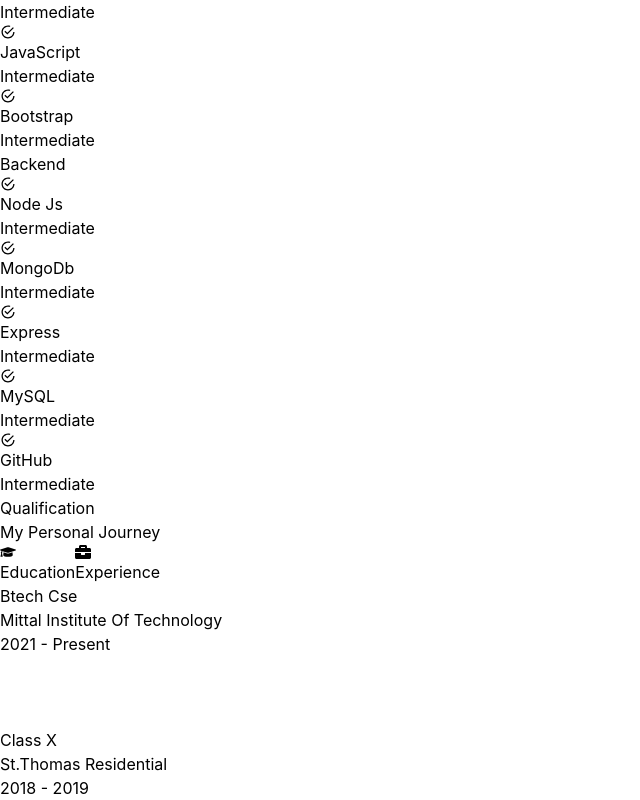
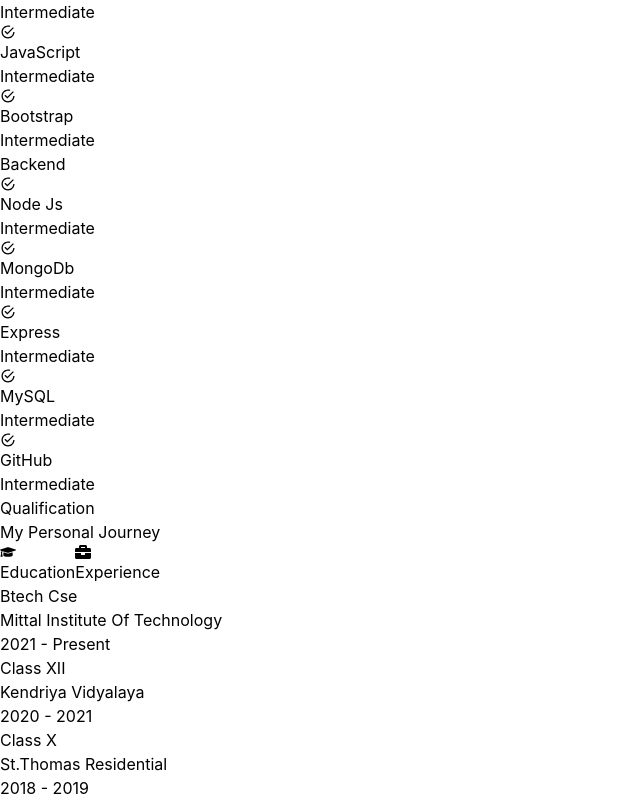
Before and after one commit to MdMassum/Portfolio, a React (Vite) app: page / in a window 1280 px wide. Shown: the part 3134-3934 px from the top of the page, without its empty margins (0-640 px from the left). Built offline with nearby package versions, Linux system fonts and the light colour scheme.

Commit message:
Added Education section

```diff
--- /dev/null
+++ b/src/pages/Qualification/Education.jsx
@@ -0,0 +1,63 @@
+import React from 'react';
+
+function Education() {
+  return (
+    <div className="grid grid-cols-[1fr_max-content_1fr]">
+      {/* First item - Left Side */}
+      <div className="flex justify-end border-r-2 border-gray-300 pr-4">
+        {/* Data */}
+        <div className="text-right">
+          <h4 className="font-semibold">Btech Cse</h4>
+          <p className="text-gray-600">Mittal Institute Of Technology</p>
+          <p className="text-gray-400 text-sm">2021 - Present</p>
+        </div>
+      </div>
+
+      {/* Timeline Circle */}
+      <div className="flex -mx-1.5 ">
+        <div className="w-3 h-3 bg-black rounded-full"></div>
+      </div>
+
+      {/* Spacer for right side (empty column) */}
+      <div></div>
+
+      {/* Spacer for left side (empty column) */}
+      <div></div>
+
+      {/* Timeline Circle */}
+      <div className="flex -mx-1.5 z-50 my-2">
+        <div className="w-3 h-3 bg-black rounded-full"></div>
+      </div>
+
+      {/* Second item - Right Side */}
+      <div className="flex justify-start border-l-2 border-gray-300 pl-4 -mx-0.5">
+        {/* Data */}
+        <div>
+          <h4 className="font-semibold">Class XII</h4>
+          <p className="text-gray-600">Kendriya Vidyalaya</p>
+          <p className="text-gray-400 text-sm">2020 - 2021</p>
+        </div>
+      </div>
+
+      {/* Third item - Left Side */}
+      <div className="flex justify-end border-r-2 border-gray-300 pr-4">
+        {/* Data */}
+        <div className="text-right">
+          <h4 className="font-semibold">Class X</h4>
+          <p className="text-gray-600">St.Thomas Residential</p>
+          <p className="text-gray-400 text-sm">2018 - 2019</p>
+        </div>
+      </div>
+
+      {/* Timeline Circle */}
+      <div className="flex -mx-1.5">
+        <div className="w-3 h-3 bg-black rounded-full my-2"></div>
+      </div>
+
+      {/* Spacer for right side (empty column) */}
+      <div></div>
+    </div>
+  );
+}
+
+export default Education;
--- /dev/null
+++ b/src/pages/Qualification/Experience.jsx
@@ -0,0 +1,46 @@
+import React from 'react';
+
+function Experience() {
+  return (
+    <div className="grid grid-cols-[1fr_max-content_1fr]">
+      {/* First item - Left Side */}
+      <div className="flex justify-end border-r-2 border-gray-300 pr-4">
+        {/* Data */}
+        <div className="text-right">
+          <h4 className="font-semibold">Fresher</h4>
+          <p className="text-gray-600"></p>
+          <p className="text-gray-400 text-sm">Nil</p>
+        </div>
+      </div>
+
+      {/* Timeline Circle */}
+      <div className="flex -mx-1.5 ">
+        <div className="w-3 h-3 bg-black rounded-full"></div>
+      </div>
+
+      {/* Spacer for right side (empty column) */}
+      <div></div>
+
+      {/* Spacer for left side (empty column) */}
+      <div></div>
+
+      {/* Timeline Circle */}
+      <div className="flex -mx-1.5 z-50 my-2">
+        <div className="w-3 h-3 bg-black rounded-full"></div>
+      </div>
+
+      {/* Second item - Right Side */}
+      <div className="flex justify-start border-l-2 border-gray-300 pl-4 -mx-0.5">
+        {/* Data */}
+        <div>
+          <h4 className="font-semibold">Nil</h4>
+          <p className="text-gray-600">dfkljdk</p>
+          <p className="text-gray-400 text-sm">flkdjf</p>
+        </div>
+      </div>
+
+    </div>
+  );
+}
+
+export default Experience;
--- a/src/pages/Qualification/Qualification.jsx
+++ b/src/pages/Qualification/Qualification.jsx
@@ -1,23 +1,7 @@
 import React, { useState } from 'react';
 import { FaGraduationCap, FaBriefcase } from "react-icons/fa";
-
-const qualifications = [
-  {
-    type: 'Education',
-    items: [
-      { title: 'Btech Cse', name: 'Mittal Institute Of Technology', period: '2021 - Present' },
-      { title: 'Class XII', name: 'Kendriya Vidyalaya', period: '2020 - 2021' },
-      { title: 'Class X', name: 'St.Thomas Residential', period: '2018 - 2019' },
-    ],
-  },
-  {
-    type: 'Experience',
-    items: [
-      { title: 'UX Designer', name: 'Apple Inc - Spain', period: '2020 - 2021' },
-      { title: 'Web Designer', name: 'Figma - Spain', period: '2018 - 2020' },
-    ],
-  },
-];
+import Education from './Education';
+import Experience from './Experience';
 
 function Qualification() {
   const [activeTab, setActiveTab] = useState('Education');
@@ -43,33 +27,10 @@
           Experience
         </button>
       </div>
+      {
+        activeTab === "Education" ? <Education/> : <Experience/>
+      }
 
-      <div className="relative">
-        <div className="border-l-2 border-gray-300 ml-4 relative">
-          {qualifications
-            .find(q => q.type === activeTab)
-            .items.map((item, idx) => (
-              <div
-                key={idx}
-                className={`mb-10 relative ${idx % 2 === 0 ? 'ml-8' : 'ml-8 md:ml-0 md:mr-8'} ${idx % 2 === 0 ? 'text-left' : 'text-right'}`}
-                style={{
-                  transform: idx % 2 === 0 ? 'translateX(0)' : 'translateX(-100%)',
-                }}
-              >
-                <div
-                  className="absolute w-4 h-4 bg-white border-2 border-gray-300 rounded-full"
-                  style={{
-                    left: idx % 2 === 0 ? '-2rem' : 'auto',
-                    right: idx % 2 !== 0 ? '-2rem' : 'auto',
-                  }}
-                ></div>
-                <h4 className='font-semibold'>{item.title}</h4>
-                <p className='text-gray-600'>{item.name}</p>
-                <p className='text-gray-400 text-sm'>{item.period}</p>
-              </div>
-            ))}
-        </div>
-      </div>
     </div>
   );
 }
--- a/src/pages/Skills/Backend.jsx
+++ b/src/pages/Skills/Backend.jsx
@@ -3,7 +3,7 @@
 
 function Backend() {
   return (
-    <div className='flex flex-col items-center p-6 bg-white shadow-lg rounded-lg max-w-md mx-auto transform transition-transform duration-300 hover:scale-105'>
+    <div className='flex flex-col items-center p-6 bg-white shadow-lg rounded-lg max-w-md mx-auto transform transition-transform duration-300 hover:scale-105 cursor-pointer'>
       <h3 className='text-2xl font-semibold mb-6 text-center'>Backend</h3>
       <div className='flex flex-col'>
 
--- a/src/pages/Skills/Frontend.jsx
+++ b/src/pages/Skills/Frontend.jsx
@@ -3,7 +3,7 @@
 
 function Frontend() {
   return (
-    <div className='flex flex-col items-center p-6 bg-white shadow-lg rounded-lg max-w-md mx-auto transform transition-transform duration-300 hover:scale-105'>
+    <div className='flex flex-col items-center p-6 bg-white shadow-lg rounded-lg max-w-md mx-auto transform transition-transform duration-300 hover:scale-105 cursor-pointer'>
       <h3 className='text-2xl font-semibold mb-6 text-center'>Frontend</h3>
       <div className='flex flex-col'>
 
```
